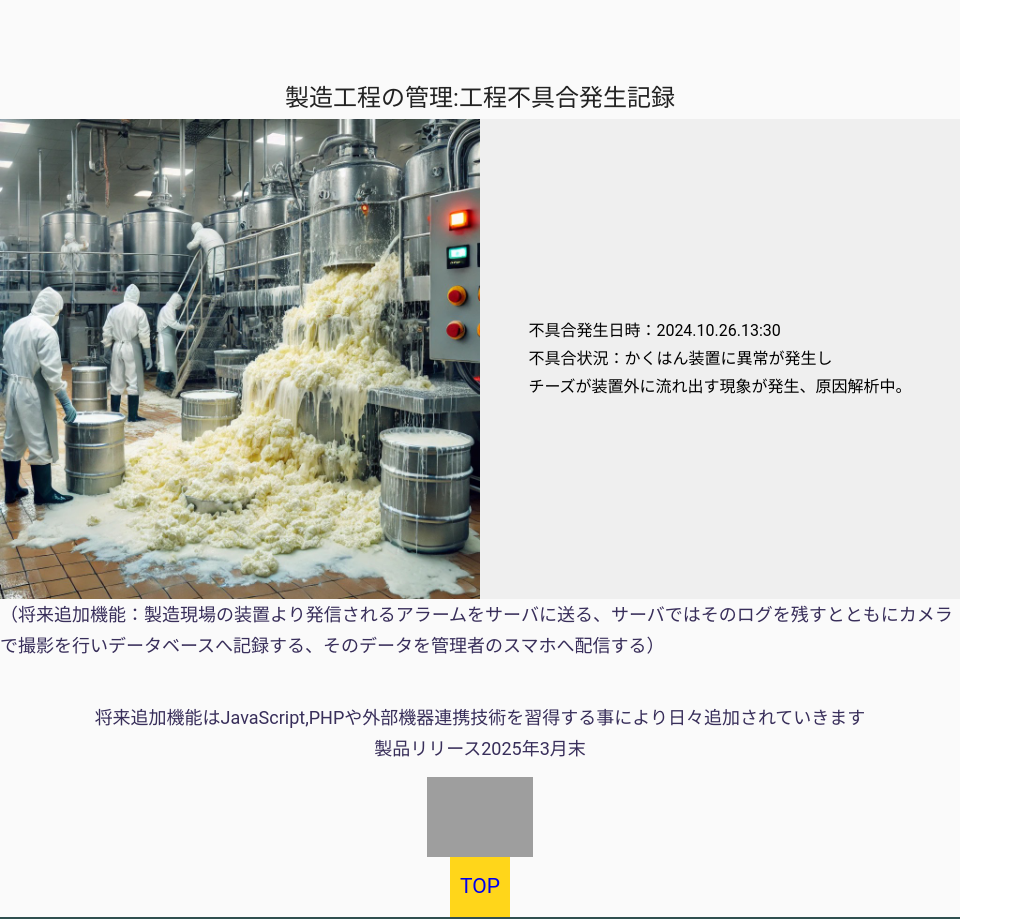
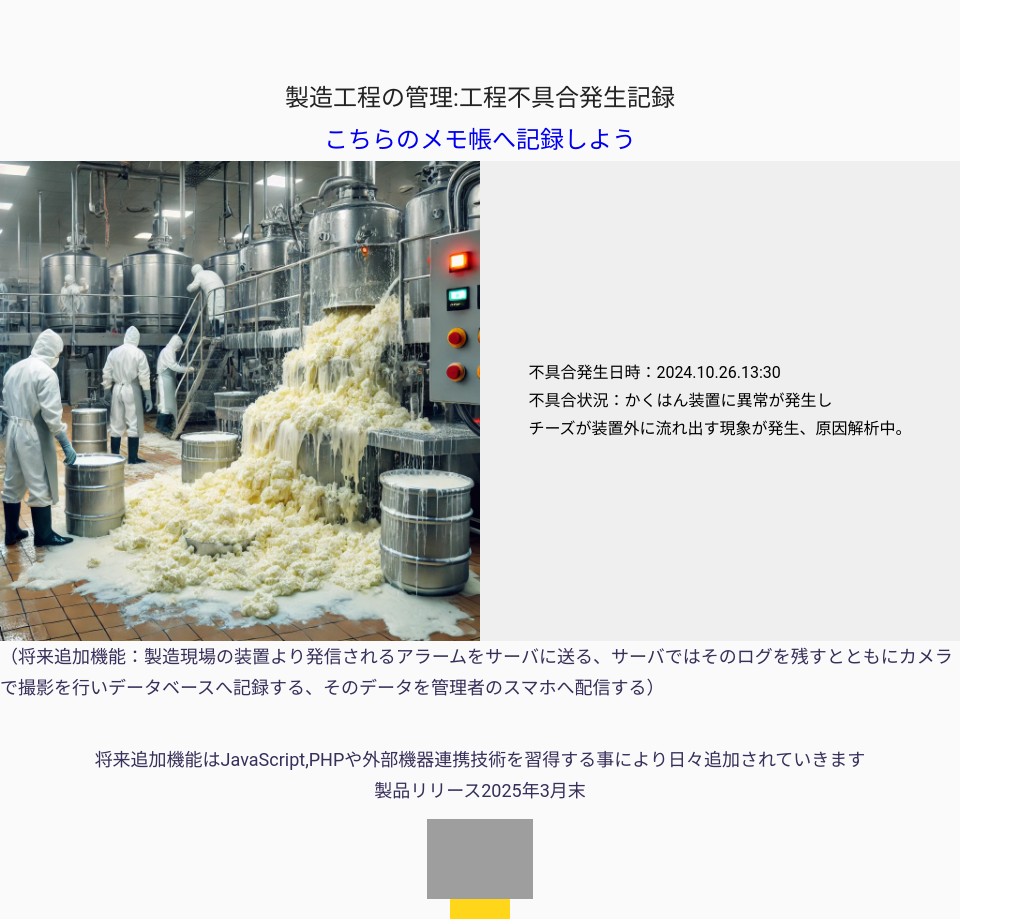
Before and after one commit to tacoTortilla/gs_00_cheese_academy, a plain HTML site: page index.html in a window 1280 px wide. Shown: the part 10174-11093 px from the top of the page, without its empty margins (0-1023 px from the left). Drawn offline with Linux system fonts and the light colour scheme; grey boxes are pictures that could not be loaded.

Commit message:
メモ帳サイトへのリンク追加

```diff
--- a/index.html
+++ b/index.html
@@ -499,6 +499,8 @@
 <div class="space_80"></div>
 
 <div class="black_midashi">製造工程の管理:工程不具合発生記録</div>
+<div class="black_midashi"><a href="https://tacotortilla.github.io/gs_03_memopad/">こちらのメモ帳へ記録しよう</a></div>
+
 <!-- flex boxで横並びにしてみる -->
     <div class="field_yoko_2">
         <div><img src="img/factory10.jpg" alt="" class="small_image_width480pix"></div>
```
